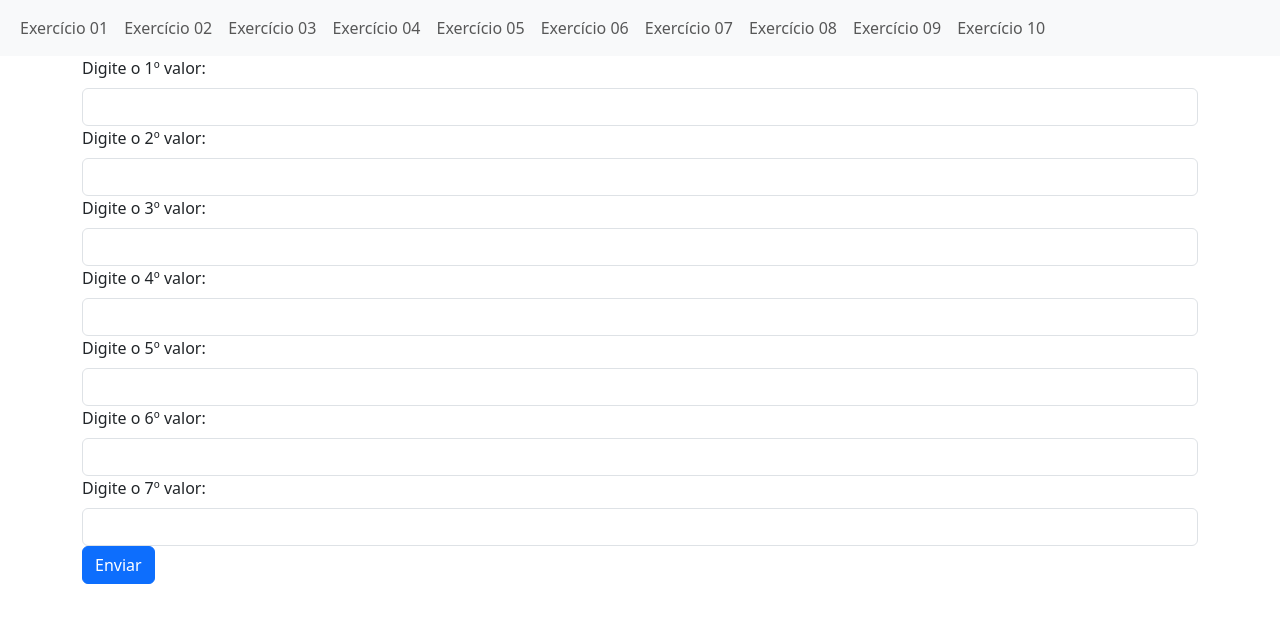
After one commit to LuAlbertoni/Linguagem-de-Programacao-IV, a PHP site: page /ex02/index.php in a window 1280 px wide. The commit adds this page. Shown: the top 623 px of the page. Run offline with PHP 8.4, Linux system fonts and the light colour scheme.

Commit message:
Adicionado Exercício 02 - Lista 02 Bootstrap

```diff
--- /dev/null
+++ b/Lista-de-Exercicios-02-Bootstrap/ex02/index.php
@@ -0,0 +1,34 @@
+<?php
+require_once "../header.php";
+?>
+
+<form action="script.php" method="post">
+    <div class="row">
+        <div class="col">
+            <label for="val1" class="form-label">Digite o 1º valor:</label>
+            <input type="number" name="val1" id="val1" class="form-control">
+            <label for="val2" class="form-label">Digite o 2º valor:</label>
+            <input type="number" name="val2" id="val2" class="form-control">
+            <label for="val3" class="form-label">Digite o 3º valor:</label>
+            <input type="number" name="val3" id="val3" class="form-control">
+            <label for="val4" class="form-label">Digite o 4º valor:</label>
+            <input type="number" name="val4" id="val4" class="form-control">
+            <label for="val5" class="form-label">Digite o 5º valor:</label>
+            <input type="number" name="val5" id="val5" class="form-control">
+            <label for="val6" class="form-label">Digite o 6º valor:</label>
+            <input type="number" name="val6" id="val6" class="form-control">
+            <label for="val7" class="form-label">Digite o 7º valor:</label>
+            <input type="number" name="val7" id="val7" class="form-control">
+            <div class="row">
+                <div class="col">
+                    <button type="submit" class="btn btn-primary">
+                        Enviar
+                    </button>
+                </div>
+            </div>
+        </div>
+    </div>
+</form>
+
+<?php
+require_once "../footer.php";
--- a/Lista-de-Exercicios-02-Bootstrap/funcoes.php
+++ b/Lista-de-Exercicios-02-Bootstrap/funcoes.php
@@ -12,3 +12,18 @@ function positivoNegativo($val)
         return "Valor inválido";
     }
 }
+
+function encontrarMenor($valores)
+{
+    $menor = $valores[0];
+    $posicao = 0;
+
+    foreach ($valores as $chave => $valor) {
+        if ($valor < $menor) {
+            $menor = $valor;
+            $posicao = $chave + 1;
+        }
+    }
+
+    return array('val' => $menor, 'pos' => $posicao);
+}
```
Also changed, not shown: Lista-de-Exercicios-02-Bootstrap/ex02/script.php (added, +16 -0 lines).
